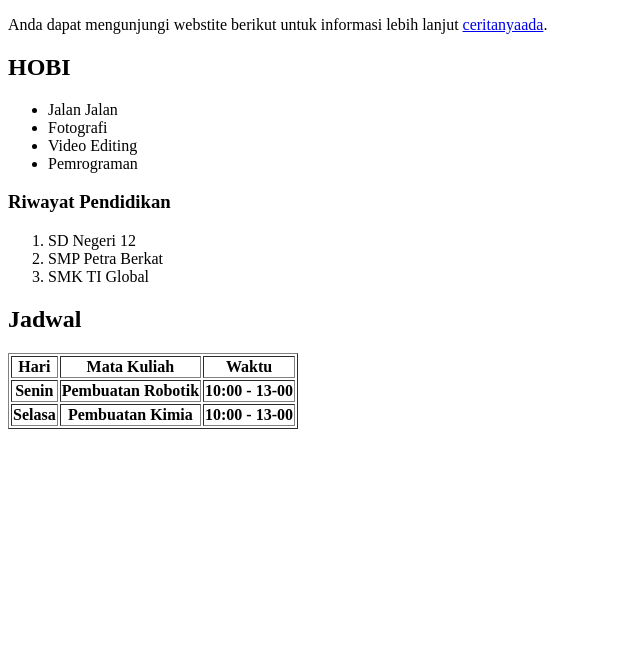
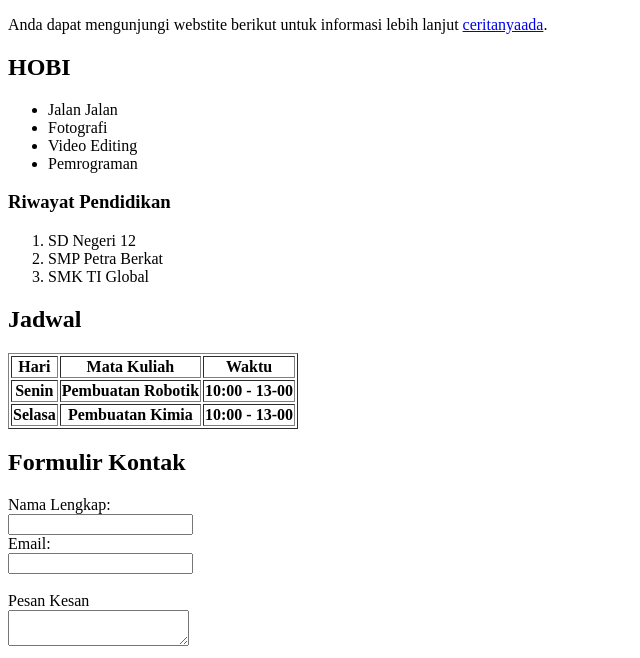
Before and after one commit to EiyaElang/pakhuma_HTML, a plain HTML site: page index.html in a window 1280 px wide. Shown: the part 848-1506 px from the top of the page, without its empty margins (0-640 px from the left). Before the commit the page ends 1285 px from the top, so only its background shows below. Drawn offline with Linux system fonts and the light colour scheme.

Commit message:
formulir

```diff
--- a/index.html
+++ b/index.html
@@ -49,5 +49,15 @@
             <th>10:00 - 13-00</th>
         </tr>
     </table>
+    <h2>Formulir Kontak</h2>
+    <form action="index.html" method="post">
+        <label for="nama">Nama Lengkap:</label><br>
+        <input type="text" id="nama" name="namalengkap" required>
+        <br>
+        <label for="email">Email:</label><br>
+        <input type="email" id="email" name="alamatemail" required><br><br>
+        <label for="tulisan">Pesan Kesan</label><br>
+        <textarea id="tulisan" name="kesanpesan"></textarea>
+    </form>
 </body>
 </html>
```
